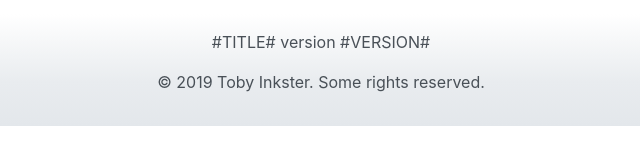
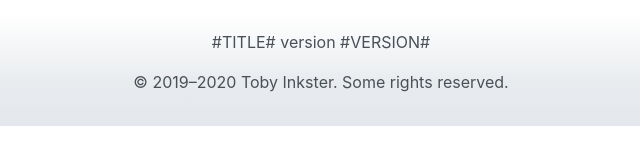
Before and after one commit to tobyink/web-typetiny, a plain HTML site: page build/template.html in a window 1280 px wide. Shown: the part 440-604 px from the top of the page, 319-959 px from the left. Drawn offline with nearby package versions, Linux system fonts and the light colour scheme; files that its build step writes are made by us from their sources.

Commit message:
various updates

```diff
--- a/build/template.html
+++ b/build/template.html
@@ -192,7 +192,7 @@
 			<footer class="row">
 				<div class="col-md-12 text-md-center bg-light p-3 mt-5 mb-3">
 					<p>#TITLE# version #VERSION#</p>
-					<p>&copy; 2019 Toby Inkster. Some rights reserved.</p>
+					<p>&copy; 2019&#8211;2020 Toby Inkster. Some rights reserved.</p>
 				</div>
 			</footer>
 		</div>
```
Also changed, not shown: 1 other file.
